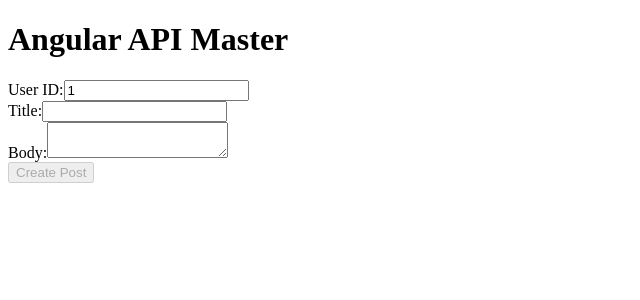
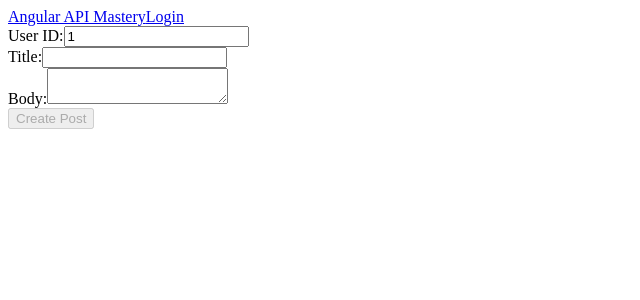
Before and after one commit to victorbruce/angular-api-master, an Angular app: page /posts/new in a window 1280 px wide. Shown: the top 300 px of the page, without its empty margins (0-640 px from the left). Built offline with nearby package versions, Linux system fonts and the light colour scheme.

Commit message:
feat: create a navbar component and place it at the top of the root app component

```diff
--- a/src/app/app.component.html
+++ b/src/app/app.component.html
@@ -1,3 +1,3 @@
-<h1>Angular API Master</h1>
+<app-navbar></app-navbar>
 
 <router-outlet></router-outlet>
--- a/src/app/app.component.ts
+++ b/src/app/app.component.ts
@@ -1,9 +1,10 @@
 import { Component } from '@angular/core';
 import { CommonModule } from '@angular/common';
 import { RouterModule } from '@angular/router';
+import { NavbarComponent } from "./components/navbar/navbar.component";
 @Component({
   selector: 'app-root',
-  imports: [RouterModule, CommonModule],
+  imports: [RouterModule, CommonModule, NavbarComponent],
   templateUrl: './app.component.html',
   styleUrl: './app.component.scss',
 })
--- /dev/null
+++ b/src/app/components/navbar/navbar.component.html
@@ -0,0 +1,9 @@
+<nav>
+  <a [routerLink]="['/']">Angular API Mastery</a>
+  <ng-container *ngIf="isLoggedIn$ | async; else loggedOut">
+    <button (click)="logout()">Logout</button>
+  </ng-container>
+  <ng-template #loggedOut>
+    <a [routerLink]="['login']">Login</a>
+  </ng-template>
+</nav>
--- /dev/null
+++ b/src/app/components/navbar/navbar.component.ts
@@ -0,0 +1,23 @@
+import { Component, inject } from '@angular/core';
+import { Router, RouterModule } from '@angular/router';
+import { AuthService } from '../../services/auth.service';
+import { Observable } from 'rxjs';
+import { CommonModule } from '@angular/common';
+
+
+@Component({
+  selector: 'app-navbar',
+  imports: [CommonModule, RouterModule],
+  templateUrl: './navbar.component.html',
+  styleUrl: './navbar.component.scss',
+})
+export class NavbarComponent {
+  private authService = inject(AuthService);
+  router: Router = inject(Router);
+  isLoggedIn$: Observable<boolean> = this.authService.isLoggedIn$;
+
+  logout(): void {
+    this.authService.logout();
+    this.router.navigate(['/login']);
+  }
+}
```
Also changed, not shown: src/app/components/navbar/navbar.component.scss (added), 1 other file (tests, documents, lock files or other folders).
